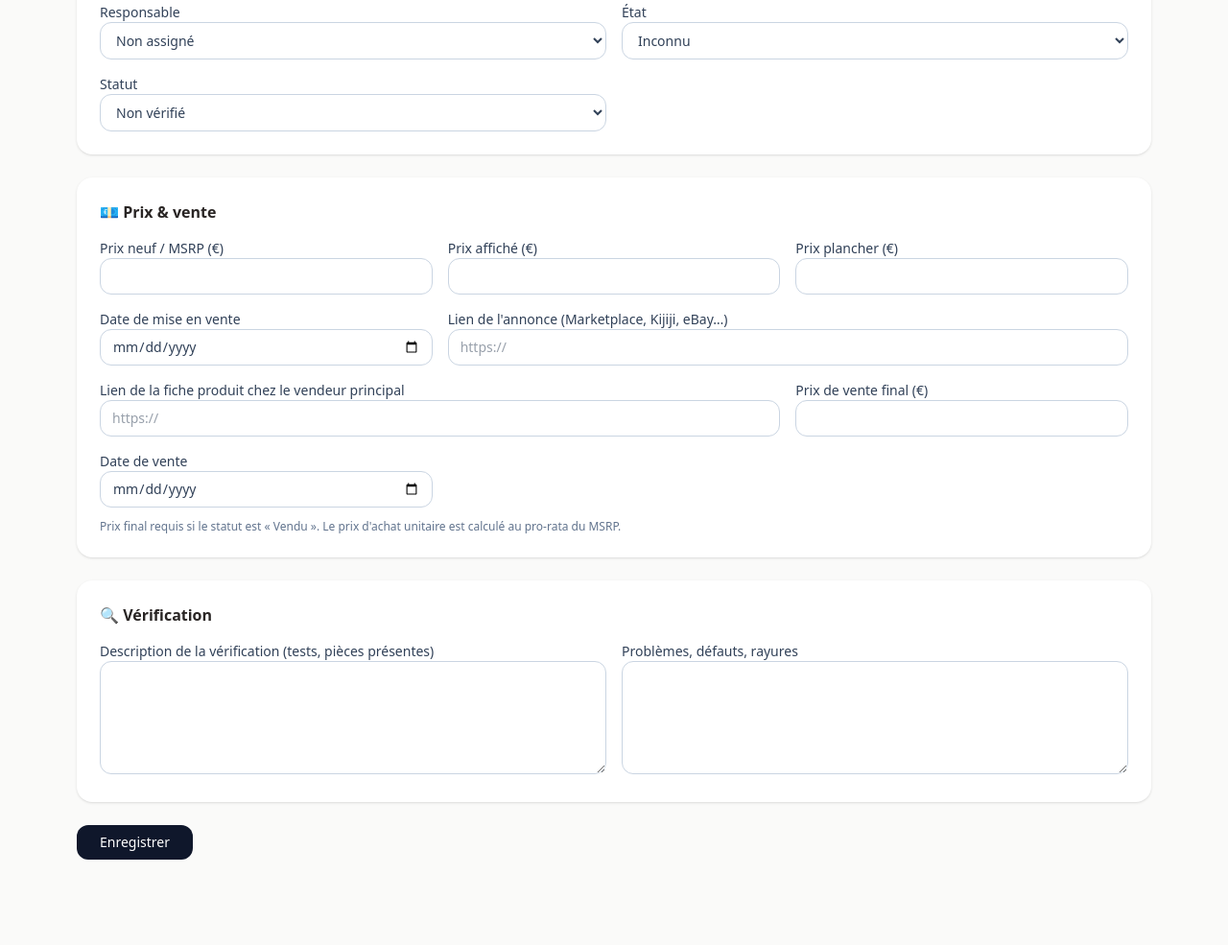
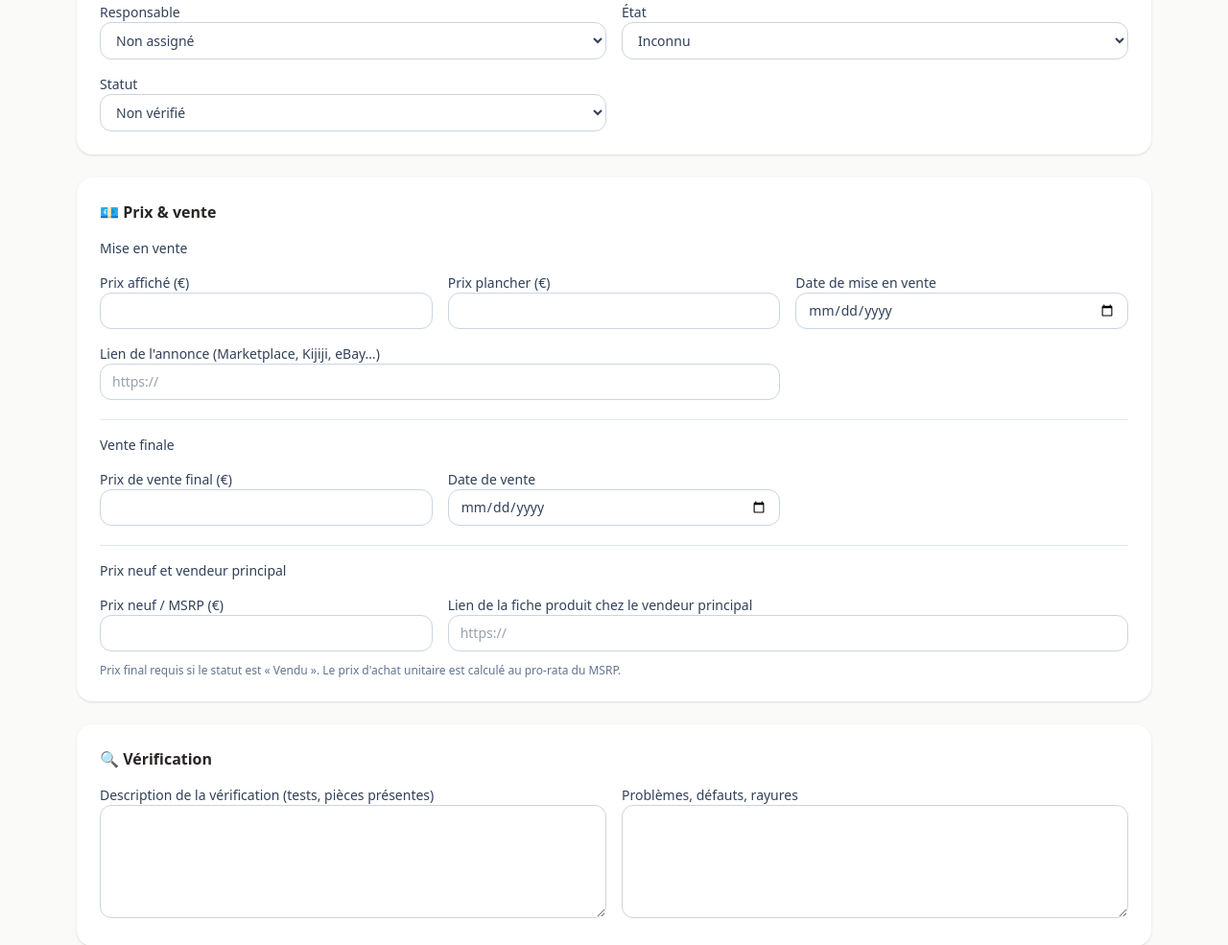
Before and after one commit to MedRiadhKhalfallah/retourproduct, a Laravel app: page /pallets/1/items/create in a window 1280 px wide. Shown: the part 662-1647 px from the top of the page at 96% size. Before the commit the page ends 1558 px from the top, so only its background shows below. Run offline with Laravel 12, Linux system fonts and the light colour scheme; a user stored in the database is signed in; data comes from the database, SQL or seed files in the repository; tables that the repository leaves empty hold one stand-in row (values such as "Sample post"); style sheets or scripts are compiled from the project's sources.

Commit message:
update carte article

```diff
--- a/src/resources/views/items/_form.blade.php
+++ b/src/resources/views/items/_form.blade.php
@@ -53,15 +53,26 @@
 
     <section class="bg-white rounded-2xl shadow-sm p-4 md:p-6">
         <h2 class="font-semibold mb-4">💶 Prix & vente</h2>
+        <div class="grid gap-5">
             <div class="grid gap-4 md:grid-cols-3">
-            <label class="{{ $label }}">Prix neuf / MSRP (€)<input type="number" inputmode="decimal" step="0.01" min="0" name="estimated_msrp" class="{{ $input }}" value="{{ old('estimated_msrp', $item->estimated_msrp) }}"></label>
+                <h3 class="font-medium text-sm text-slate-700 md:col-span-3">Mise en vente</h3>
                 <label class="{{ $label }}">Prix affiché (€)<input type="number" inputmode="decimal" step="0.01" min="0" name="asking_price" class="{{ $input }}" value="{{ old('asking_price', $item->asking_price) }}"></label>
                 <label class="{{ $label }}">Prix plancher (€)<input type="number" inputmode="decimal" step="0.01" min="0" name="bottom_price" class="{{ $input }}" value="{{ old('bottom_price', $item->bottom_price) }}"></label>
                 <label class="{{ $label }}">Date de mise en vente<input type="date" name="listing_date" class="{{ $input }}" value="{{ old('listing_date', $date($item->listing_date)) }}"></label>
                 <label class="{{ $label }} md:col-span-2">Lien de l'annonce (Marketplace, Kijiji, eBay…)<input type="url" inputmode="url" name="marketplace_url" placeholder="https://" class="{{ $input }}" value="{{ old('marketplace_url', $item->marketplace_url) }}"></label>
-            <label class="{{ $label }} md:col-span-2">Lien de la fiche produit chez le vendeur principal<input type="url" inputmode="url" name="supplier_product_url" placeholder="https://" class="{{ $input }}" value="{{ old('supplier_product_url', $item->supplier_product_url) }}"></label>
+            </div>
+
+            <div class="grid gap-4 border-t border-slate-200 pt-4 md:grid-cols-3">
+                <h3 class="font-medium text-sm text-slate-700 md:col-span-3">Vente finale</h3>
                 <label class="{{ $label }}">Prix de vente final (€)<input type="number" inputmode="decimal" step="0.01" min="0" name="final_sale_price" class="{{ $input }}" value="{{ old('final_sale_price', $item->final_sale_price) }}"></label>
                 <label class="{{ $label }}">Date de vente<input type="date" name="sale_date" class="{{ $input }}" value="{{ old('sale_date', $date($item->sale_date)) }}"></label>
+            </div>
+
+            <div class="grid gap-4 border-t border-slate-200 pt-4 md:grid-cols-3">
+                <h3 class="font-medium text-sm text-slate-700 md:col-span-3">Prix neuf et vendeur principal</h3>
+                <label class="{{ $label }}">Prix neuf / MSRP (€)<input type="number" inputmode="decimal" step="0.01" min="0" name="estimated_msrp" class="{{ $input }}" value="{{ old('estimated_msrp', $item->estimated_msrp) }}"></label>
+                <label class="{{ $label }} md:col-span-2">Lien de la fiche produit chez le vendeur principal<input type="url" inputmode="url" name="supplier_product_url" placeholder="https://" class="{{ $input }}" value="{{ old('supplier_product_url', $item->supplier_product_url) }}"></label>
+            </div>
         </div>
         <p class="text-xs text-slate-500 mt-3">Prix final requis si le statut est « Vendu ». Le prix d'achat unitaire est calculé au pro-rata du MSRP.</p>
     </section>
```
Lines whose indentation alone changed are shown as unchanged.
